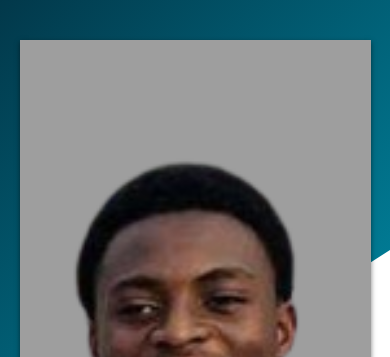
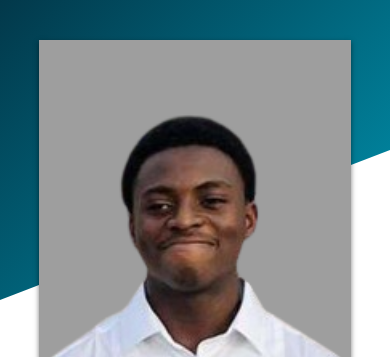
Before and after one commit to TheoneHayo/Folio_2, a plain HTML site: page index.html in a window 390 px wide. Shown: the top 357 px of the page. Drawn offline with nearby package versions, Linux system fonts and the light colour scheme.

Commit message:
updating responsiveness

```diff
--- a/styles.css
+++ b/styles.css
@@ -358,9 +358,15 @@ h1, h2, h3 {
     align-items: center;
   }
 
+  .diagonal-cut {
+    height: 300px;
+    clip-path: polygon(0 0, 100% 0, 100% 50%, 0% 100%);
+  }
+
+
   .profile-photo {
-    width: 90vw;
-    height: 90vw;
+    width: 80vw;
+    height: 30vw;
     /* Tweak width for mobile */
     padding-top: 75%;
     /* Adjust aspect ratio for mobile */
```
